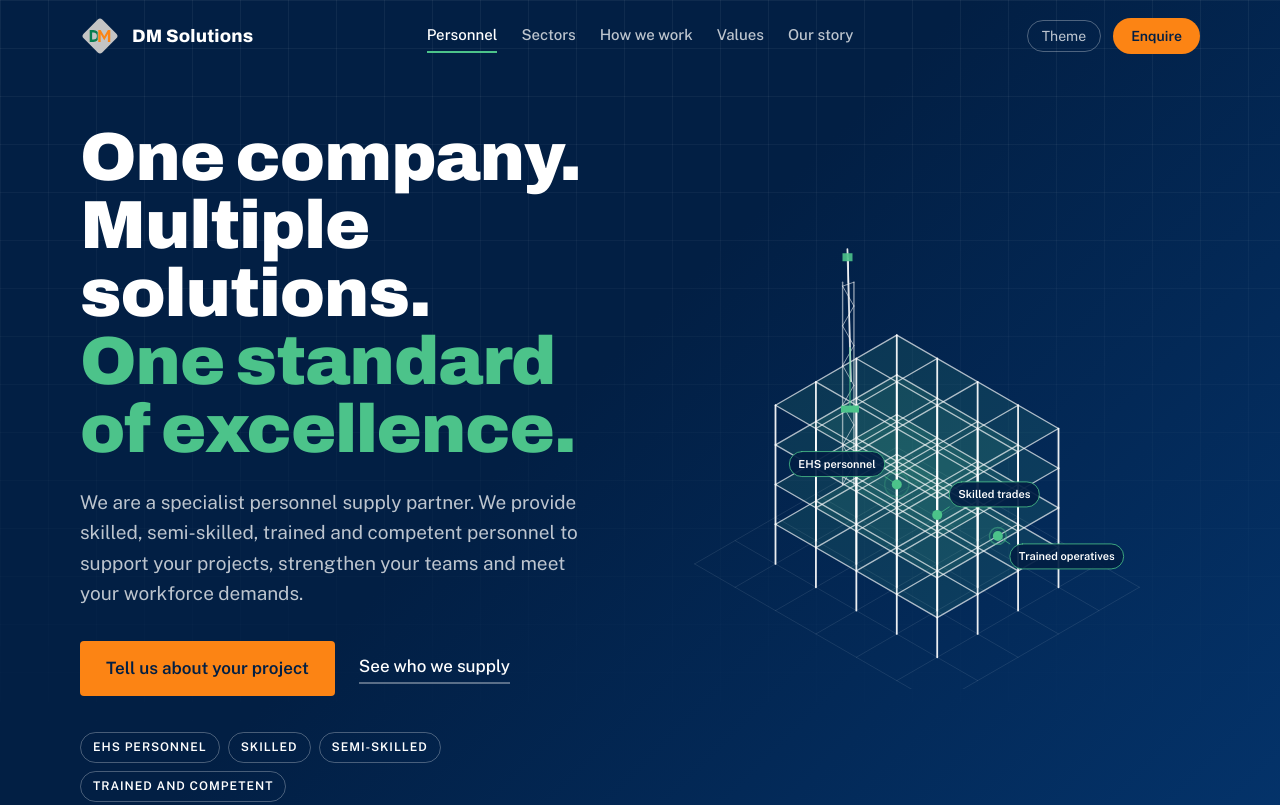
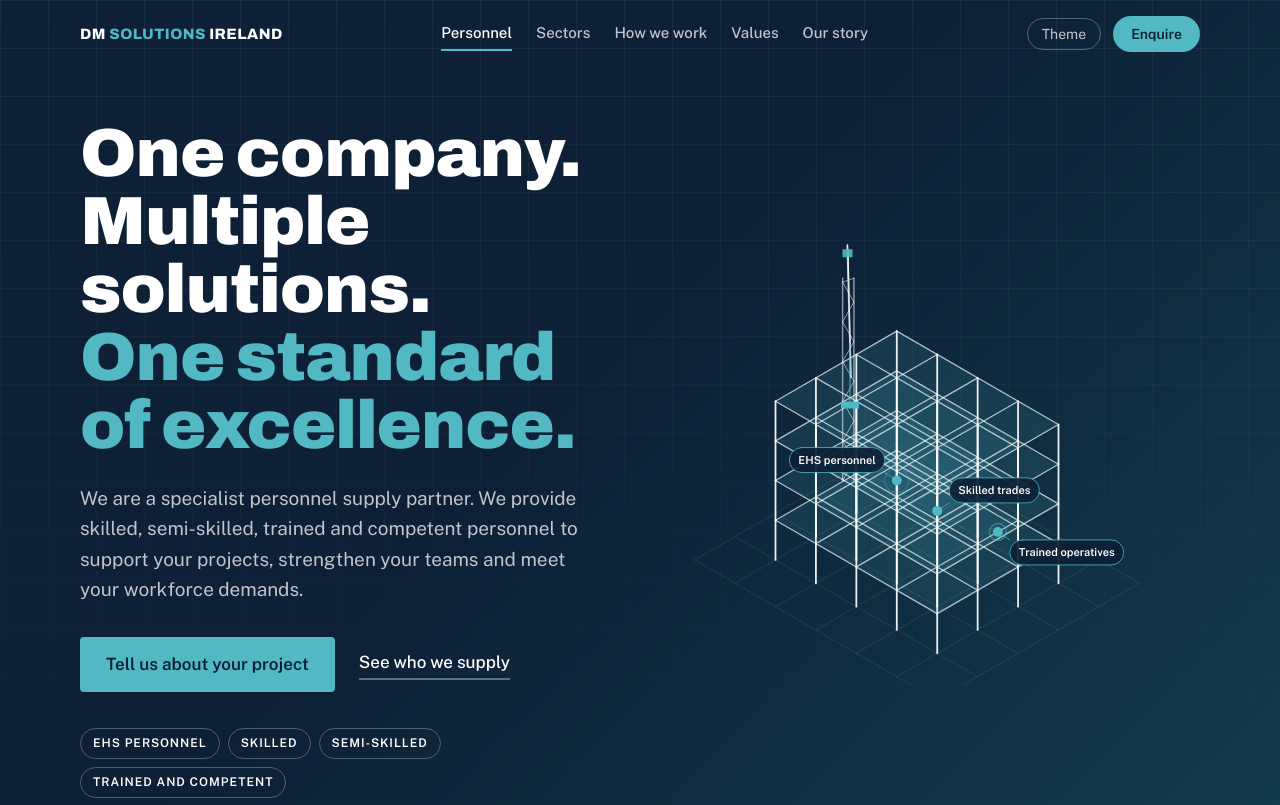
Before and after one commit to DecMcLaughlin/dm-solutions-ireland, a plain HTML site: page index.html in a window 1280 px wide. Shown: the top 805 px of the page. Drawn offline with nearby package versions, Linux system fonts and the light colour scheme; animation ran at ten frames a second.

Commit message:
Revert "Re-theme to supplied navy, green and orange palette; new monogram header, favicon and share image"
This reverts commit b3124ed76d5aeb4ae7ad21aa7c2d01b90e366f68.

```diff
--- a/index.html
+++ b/index.html
@@ -7,7 +7,7 @@
 <meta name="description" content="DM Solutions Ireland Limited is a specialist personnel supply partner, providing skilled, semi-skilled, trained and competent personnel, including qualified EHS personnel, to support construction and engineering projects across Ireland.">
 <meta name="robots" content="index, follow, max-image-preview:large">
 <link rel="canonical" href="https://decmclaughlin.github.io/dm-solutions-ireland/">
-<meta name="theme-color" content="#021F44">
+<meta name="theme-color" content="#0D2036">
 <link rel="icon" href="favicon.svg" type="image/svg+xml">
 <link rel="icon" href="favicon-32.png" sizes="32x32" type="image/png">
 <link rel="apple-touch-icon" href="apple-touch-icon.png">
@@ -53,33 +53,32 @@
 :root {
   --bg: #F4F7F9;
   --surface: #FFFFFF;
-  --navy: #04346C;
-  --teal: #087D4F;
-  --fg: #04346C;
+  --navy: #1B3550;
+  --teal: #1F7A85;
+  --fg: #1B3550;
   --muted: #566677;
   --line: #D3DCE4;
-  --tint: #E6EEF7;
-  --band: #03285A;
+  --tint: #E4EFF2;
+  --band: #14304A;
   --on-band: #FFFFFF;
-  --hero-a: #021F44;
-  --hero-b: #04346C;
+  --hero-a: #0D2036;
+  --hero-b: #123C4D;
   --hero-fg: #FFFFFF;
   --hero-muted: rgba(255,255,255,.74);
-  --accent-lt: #4CC38A;
-  --cta: #FC8414;
+  --accent-lt: #52B8C4;
   --font-display: "Archivo", "Arial Narrow", Arial, sans-serif;
   --font-body: "Public Sans", system-ui, sans-serif;
 }
 @media (prefers-color-scheme: dark) {
   :root:not([data-theme="light"]) {
-    --bg: #0B1621; --surface: #122030; --navy: #E6EDF4; --teal: #4CC38A; --fg: #E3EAF1;
-    --muted: #9BAEC0; --line: #25374A; --tint: #15293A; --band: #020F20;
+    --bg: #0B1621; --surface: #122030; --navy: #E6EDF4; --teal: #52B8C4; --fg: #E3EAF1;
+    --muted: #9BAEC0; --line: #25374A; --tint: #15293A; --band: #08111A;
     color-scheme: dark;
   }
 }
 :root[data-theme="dark"] {
-  --bg: #0B1621; --surface: #122030; --navy: #E6EDF4; --teal: #4CC38A; --fg: #E3EAF1;
-  --muted: #9BAEC0; --line: #25374A; --tint: #15293A; --band: #020F20;
+  --bg: #0B1621; --surface: #122030; --navy: #E6EDF4; --teal: #52B8C4; --fg: #E3EAF1;
+  --muted: #9BAEC0; --line: #25374A; --tint: #15293A; --band: #08111A;
   color-scheme: dark;
 }
 * { box-sizing: border-box; }
@@ -99,12 +98,11 @@ svg.ic { width: 1em; height: 1em; fill: none; stroke: currentColor; stroke-width
   background-size: 48px 48px; -webkit-mask-image: linear-gradient(180deg, #000 0%, transparent 90%); mask-image: linear-gradient(180deg, #000 0%, transparent 90%); }
 .hero-band .wrap { position: relative; }
 .bar { position: fixed; top: 0; left: 0; right: 0; z-index: 50; color: var(--hero-fg); padding-top: env(safe-area-inset-top, 0px); transition: background .3s, box-shadow .3s; }
-.bar.solid { background: rgba(2,31,68,.88); -webkit-backdrop-filter: blur(12px); backdrop-filter: blur(12px); box-shadow: 0 8px 24px -12px rgba(0,0,0,.5); }
+.bar.solid { background: rgba(13,32,54,.88); -webkit-backdrop-filter: blur(12px); backdrop-filter: blur(12px); box-shadow: 0 8px 24px -12px rgba(0,0,0,.5); }
 .bar-in { display: flex; flex-wrap: wrap; gap: 8px 32px; align-items: center; justify-content: space-between; padding-block: 16px; }
 .progress { height: 3px; background: var(--accent-lt); transform: scaleX(0); transform-origin: left; }
 .mark { font-family: var(--font-display); font-weight: 800; font-stretch: 112%; letter-spacing: .03em; font-size: 15px; text-decoration: none; }
-.mark { display: inline-flex; align-items: center; gap: 12px; }
-.mark span { font-weight: 800; font-stretch: 105%; letter-spacing: .01em; font-size: 18px; }
+.mark b { color: var(--accent-lt); font-weight: 800; }
 nav { display: flex; flex-wrap: wrap; gap: 6px 24px; font-size: 15px; font-weight: 500; }
 nav a { text-decoration: none; color: var(--hero-muted); padding: 4px 0; border-bottom: 2px solid transparent; }
 nav a:hover, nav a.active { color: #fff; border-bottom-color: var(--accent-lt); }
@@ -115,7 +113,7 @@ nav a:hover, nav a.active { color: #fff; border-bottom-color: var(--accent-lt);
 .hero h1 .accent { color: var(--accent-lt); }
 .hero .lede { margin-top: 24px; font-size: 19px; color: var(--hero-muted); }
 .actions { display: flex; flex-wrap: wrap; gap: 14px 24px; align-items: center; margin-top: 32px; }
-.cta { display: inline-block; background: var(--cta); color: #021F44; font-weight: 600; text-decoration: none; padding: 14px 26px; border-radius: 4px; transition: background .2s; }
+.cta { display: inline-block; background: var(--accent-lt); color: #0D2036; font-weight: 600; text-decoration: none; padding: 14px 26px; border-radius: 4px; transition: background .2s; }
 .cta:hover { background: #fff; }
 .ghost { color: var(--hero-fg); font-weight: 500; text-decoration: none; border-bottom: 2px solid rgba(255,255,255,.35); padding-bottom: 2px; }
 .ghost:hover { border-bottom-color: var(--accent-lt); }
@@ -133,7 +131,7 @@ section { padding-block: 88px; }
 /* services */
 .svc { display: grid; grid-template-columns: repeat(2, minmax(0, 1fr)); gap: 20px; }
 .card { position: relative; background: var(--surface); border: 1px solid var(--line); border-radius: 10px; padding: 28px; display: grid; gap: 14px; align-content: start; transition: transform .2s, border-color .2s, box-shadow .2s; }
-.card:hover { transform: translateY(-3px); border-color: var(--teal); box-shadow: 0 14px 30px -18px rgba(2,31,68,.45); }
+.card:hover { transform: translateY(-3px); border-color: var(--teal); box-shadow: 0 14px 30px -18px rgba(13,32,54,.45); }
 .card .icon { width: 56px; height: 56px; border-radius: 12px; display: grid; place-items: center; font-size: 28px; background: var(--tint); color: var(--teal); }
 .card h3 { font-size: 24px; font-weight: 700; font-stretch: 100%; line-height: 1.15; }
 .card p { color: var(--muted); font-size: 16px; }
@@ -172,7 +170,7 @@ section { padding-block: 88px; }
 .step { position: relative; padding: 52px 20px 0 0; }
 .step::before { content: ""; position: absolute; top: 15px; left: 0; right: 0; height: 2px; background: rgba(255,255,255,.22); }
 .step:last-child::before { right: 50%; }
-.step .n { position: absolute; top: 0; left: 0; width: 32px; height: 32px; border-radius: 50%; background: var(--accent-lt); color: #021F44; font: 800 14px/32px var(--font-display); text-align: center; }
+.step .n { position: absolute; top: 0; left: 0; width: 32px; height: 32px; border-radius: 50%; background: var(--accent-lt); color: #0D2036; font: 800 14px/32px var(--font-display); text-align: center; }
 .step h3 { font-size: 22px; font-weight: 700; font-stretch: 100%; margin-bottom: 8px; }
 .step p { font-size: 15px; color: rgba(255,255,255,.74); }
 
@@ -231,7 +229,7 @@ footer p { max-width: 70ch; }
 }
 /* enquiry */
 .bar-end { display: flex; align-items: center; gap: 12px; }
-.bar-cta { background: var(--cta); color: #021F44; font-weight: 600; font-size: 14px; text-decoration: none; padding: 7px 18px; border-radius: 999px; transition: background .2s; }
+.bar-cta { background: var(--accent-lt); color: #0D2036; font-weight: 600; font-size: 14px; text-decoration: none; padding: 7px 18px; border-radius: 999px; transition: background .2s; }
 .bar-cta:hover { background: #fff; }
 .enq { display: grid; grid-template-columns: minmax(0, .85fr) minmax(0, 1.15fr); gap: 56px; align-items: start; }
 .enq-intro h2 { font-size: clamp(30px, 3.8vw, 48px); font-weight: 800; font-stretch: 105%; letter-spacing: -.01em; margin-bottom: 18px; }
@@ -242,7 +240,7 @@ footer p { max-width: 70ch; }
 .route .ic { font-size: 28px; color: var(--teal); }
 .route strong { display: block; font: 700 18px/1.2 var(--font-display); }
 .route span { color: var(--muted); font-size: 14px; }
-.eform { background: var(--surface); border: 1px solid var(--line); border-radius: 14px; padding: 32px; box-shadow: 0 24px 48px -32px rgba(2,31,68,.45); min-width: 0; }
+.eform { background: var(--surface); border: 1px solid var(--line); border-radius: 14px; padding: 32px; box-shadow: 0 24px 48px -32px rgba(13,32,54,.45); min-width: 0; }
 .fprog { display: flex; gap: 8px; margin: 0 0 26px; padding: 0; list-style: none; }
 .fprog li { flex: 1; padding-top: 10px; border-top: 3px solid var(--line); font-size: 13px; font-weight: 600; color: var(--muted); transition: border-color .3s, color .3s; }
 .fprog li.on { border-top-color: var(--teal); color: var(--fg); }
@@ -271,7 +269,7 @@ footer p { max-width: 70ch; }
 .opt { font-weight: 400; color: var(--muted); }
 .field input, .field select, .field textarea { font: inherit; color: var(--fg); background: var(--bg); border: 1.5px solid var(--line); border-radius: 8px; padding: 12px 14px; width: 100%; min-width: 0; transition: border-color .2s, box-shadow .2s; }
 .field textarea { resize: vertical; min-height: 110px; }
-.field input:focus, .field select:focus, .field textarea:focus { outline: none; border-color: var(--teal); box-shadow: 0 0 0 3px rgba(76,195,138,.3); }
+.field input:focus, .field select:focus, .field textarea:focus { outline: none; border-color: var(--teal); box-shadow: 0 0 0 3px rgba(82,184,196,.3); }
 .field .bad { border-color: #B3261E; }
 .hp { position: absolute; left: -9999px; width: 1px; height: 1px; overflow: hidden; }
 .consent { display: flex; gap: 12px; align-items: flex-start; font-size: 14px; color: var(--muted); }
@@ -305,8 +303,8 @@ footer p { max-width: 70ch; }
 .dli { display: flex; align-items: center; gap: 12px; }
 .dbox { width: 20px; height: 20px; border: 1.5px solid rgba(255,255,255,.35); border-radius: 5px; flex: none; display: grid; place-items: center; }
 .dbox svg { width: 14px; height: 14px; fill: none; stroke: var(--accent-lt); stroke-width: 2.6; stroke-linecap: round; stroke-linejoin: round; }
-.dpill { margin-left: auto; font: 600 11px/1 var(--font-body); color: var(--accent-lt); border: 1px solid rgba(76,195,138,.5); border-radius: 999px; padding: 4px 9px; }
-.dok { justify-self: start; font: 600 12px/1 var(--font-body); color: #021F44; background: var(--accent-lt); border-radius: 999px; padding: 6px 12px; animation: dm-ok 9s ease-in-out infinite; }
+.dpill { margin-left: auto; font: 600 11px/1 var(--font-body); color: var(--accent-lt); border: 1px solid rgba(82,184,196,.5); border-radius: 999px; padding: 4px 9px; }
+.dok { justify-self: start; font: 600 12px/1 var(--font-body); color: #0D2036; background: var(--accent-lt); border-radius: 999px; padding: 6px 12px; animation: dm-ok 9s ease-in-out infinite; }
 .t1 { animation: dm-t1 9s ease-out infinite; } .t2 { animation: dm-t2 9s ease-out infinite; }
 .t3 { animation: dm-t3 9s ease-out infinite; } .t4 { animation: dm-t4 9s ease-out infinite; }
 @keyframes dm-t1 { 0%, 8% { clip-path: inset(0 100% 0 0); } 16%, 92% { clip-path: inset(0 0 0 0); } 97%, 100% { clip-path: inset(0 100% 0 0); } }
@@ -318,7 +316,7 @@ footer p { max-width: 70ch; }
 @keyframes dm-ok-wf { 0%, 46% { opacity: 0; transform: translateY(6px); } 54%, 92% { opacity: 1; transform: none; } 97%, 100% { opacity: 0; transform: translateY(6px); } }
 .net { width: 100%; height: auto; display: block; }
 .net text { font: 500 11px var(--font-body); fill: rgba(255,255,255,.82); }
-.net text.c { font: 800 14px var(--font-display); fill: #021F44; }
+.net text.c { font: 800 14px var(--font-display); fill: #0D2036; }
 .net .ln { fill: none; stroke: var(--accent-lt); stroke-width: 1.5; stroke-dasharray: 100; }
 .net .nd { fill: var(--hero-a); stroke: var(--accent-lt); stroke-width: 1.5; transform-box: fill-box; transform-origin: center; }
 .net .hub { fill: var(--accent-lt); }
@@ -344,8 +342,8 @@ section { scroll-margin-top: calc(var(--bar-h, 72px) - 8px); }
 .line > span { display: block; }
 .stage { transform: translate3d(calc(var(--px, 0) * -16px), calc(var(--py, 0) * -12px), 0); transition: transform .6s cubic-bezier(.2,.75,.2,1); }
 .hero-band::before { background-position: calc(var(--px, 0) * 20px) calc(var(--py, 0) * 14px); }
-.cta { box-shadow: 0 0 0 0 rgba(252,132,20,.5); transition: background .2s, transform .2s, box-shadow .3s; }
-.cta:hover { transform: translateY(-2px); box-shadow: 0 12px 28px -10px rgba(252,132,20,.7); }
+.cta { box-shadow: 0 0 0 0 rgba(82,184,196,.5); transition: background .2s, transform .2s, box-shadow .3s; }
+.cta:hover { transform: translateY(-2px); box-shadow: 0 12px 28px -10px rgba(82,184,196,.7); }
 .titleblock .v a { text-decoration: none; border-bottom: 2px solid var(--teal); }
 .titleblock .v a:hover { background: var(--tint); }
 
@@ -418,7 +416,7 @@ section { scroll-margin-top: calc(var(--bar-h, 72px) - 8px); }
 
 <header class="bar" id="bar">
   <div class="wrap bar-in">
-    <a class="mark" href="#top" aria-label="DM Solutions Ireland, home"><svg class="logo" viewBox="0 0 100 100" width="40" height="40" aria-hidden="true"><rect x="17" y="17" width="66" height="66" rx="8" transform="rotate(45 50 50)" fill="#C4C4C4"/><g transform="translate(24.3 35) scale(30)"><path fill-rule="evenodd" fill="#087D4F" d="M0 0H.3A.5.5 0 0 1 .3 1H0ZM.2 .2V.8H.3A.3.3 0 0 0 .3 .2Z"/></g><g transform="translate(45.7 35) scale(30)"><path fill="#FC8414" stroke="#C4C4C4" stroke-width=".1" paint-order="stroke" d="M0 1V0H.2L.5 .52L.8 0H1V1H.8V.34L.5 .86L.2 .34V1Z"/></g></svg><span>DM Solutions</span></a>
+    <a class="mark" href="#top">DM <b>SOLUTIONS</b> IRELAND</a>
     <nav aria-label="Sections">
       <a href="#services">Personnel</a>
       <a href="#sectors">Sectors</a>
@@ -709,7 +707,7 @@ section { scroll-margin-top: calc(var(--bar-h, 72px) - 8px); }
   var reduce = window.matchMedia('(prefers-reduced-motion: reduce)').matches;
   var BX = 4, BY = 3, F = 4, TOP = F + 1.7, FH = 0.85, C = Math.cos(Math.PI / 6), S = 0.5;
   var CRANE = { x: -0.8, y: 0.4, mast: F + 1.1, jib: 3.0, back: 1.0 };
-  var TEAL = '#4CC38A';
+  var TEAL = '#52B8C4';
   var segs = [], slabs = [], total;
   var DUR = 4400;
 
@@ -778,13 +776,13 @@ section { scroll-margin-top: calc(var(--bar-h, 72px) - 8px); }
     var p = pin.pos, b = pin.box;
     var r = 5 + (reduce ? 0 : phase * 11);
     ctx.beginPath(); ctx.arc(p[0], p[1], r, 0, 6.2832);
-    ctx.strokeStyle = 'rgba(76,195,138,' + (reduce ? 0.5 : 0.7 * (1 - phase)) + ')'; ctx.lineWidth = 1.5; ctx.stroke();
+    ctx.strokeStyle = 'rgba(82,184,196,' + (reduce ? 0.5 : 0.7 * (1 - phase)) + ')'; ctx.lineWidth = 1.5; ctx.stroke();
     ctx.beginPath(); ctx.arc(p[0], p[1], 5, 0, 6.2832); ctx.fillStyle = TEAL; ctx.fill();
-    line(p, [Math.max(b.x, Math.min(p[0], b.x + b.w)), Math.max(b.y, Math.min(p[1], b.y + b.h))], 1, 'rgba(76,195,138,.7)');
+    line(p, [Math.max(b.x, Math.min(p[0], b.x + b.w)), Math.max(b.y, Math.min(p[1], b.y + b.h))], 1, 'rgba(82,184,196,.7)');
     ctx.beginPath();
     if (ctx.roundRect) ctx.roundRect(b.x, b.y, b.w, b.h, b.h / 2); else ctx.rect(b.x, b.y, b.w, b.h);
-    ctx.fillStyle = 'rgba(2,31,68,.92)'; ctx.fill();
-    ctx.strokeStyle = 'rgba(76,195,138,.8)'; ctx.lineWidth = 1; ctx.stroke();
+    ctx.fillStyle = 'rgba(13,32,54,.92)'; ctx.fill();
+    ctx.strokeStyle = 'rgba(82,184,196,.8)'; ctx.lineWidth = 1; ctx.stroke();
     ctx.font = '600 ' + pin.fs + 'px "Public Sans", system-ui, sans-serif';
     ctx.fillStyle = '#fff'; ctx.textBaseline = 'middle'; ctx.fillText(pin.t, b.x + 9, b.y + b.h / 2 + 0.5);
   }
@@ -807,11 +805,11 @@ section { scroll-margin-top: calc(var(--bar-h, 72px) - 8px); }
     line(Ap, J, 1, col); line(Ap, K, 1, col);
     line(pt(c.x, c.y, z), Ap, 1.4, col);
     var Kc = pt(c.x - 0.9 * cs, c.y - 0.9 * sn, z - 0.12);
-    ctx.fillStyle = 'rgba(76,195,138,' + (0.9 * a) + ')'; ctx.fillRect(Kc[0] - 5, Kc[1] - 4, 10, 8);
+    ctx.fillStyle = 'rgba(82,184,196,' + (0.9 * a) + ')'; ctx.fillRect(Kc[0] - 5, Kc[1] - 4, 10, 8);
     var u = 0.66, hz = z - 1.5 - (reduce ? 0 : Math.sin(ms / 1100) * 0.12);
     var H0 = pt(c.x + c.jib * u * cs, c.y + c.jib * u * sn, z), H1 = pt(c.x + c.jib * u * cs, c.y + c.jib * u * sn, hz);
-    line(H0, H1, 1, 'rgba(76,195,138,' + a + ')');
-    ctx.fillStyle = 'rgba(76,195,138,' + a + ')'; ctx.fillRect(H1[0] - 9, H1[1], 18, 7);
+    line(H0, H1, 1, 'rgba(82,184,196,' + a + ')');
+    ctx.fillStyle = 'rgba(82,184,196,' + a + ')'; ctx.fillRect(H1[0] - 9, H1[1], 18, 7);
   }
 
   function draw(t, ms) {
@@ -826,7 +824,7 @@ section { scroll-margin-top: calc(var(--bar-h, 72px) - 8px); }
       if (a <= 0) continue;
       var z = slabs[k].z, p0 = pt(0, 0, z), p1 = pt(BX, 0, z), p2 = pt(BX, BY, z), p3 = pt(0, BY, z);
       ctx.beginPath(); ctx.moveTo(p0[0], p0[1]); ctx.lineTo(p1[0], p1[1]); ctx.lineTo(p2[0], p2[1]); ctx.lineTo(p3[0], p3[1]); ctx.closePath();
-      ctx.fillStyle = 'rgba(76,195,138,' + (0.13 * ease(a)) + ')'; ctx.fill();
+      ctx.fillStyle = 'rgba(82,184,196,' + (0.13 * ease(a)) + ')'; ctx.fill();
     }
     // members
     for (k = 0; k < segs.length; k++) {
```
Also changed, not shown: apple-touch-icon.png, favicon-32.png, favicon.svg, icon-192.png, icon-512.png, og-image.png, site.webmanifest.
